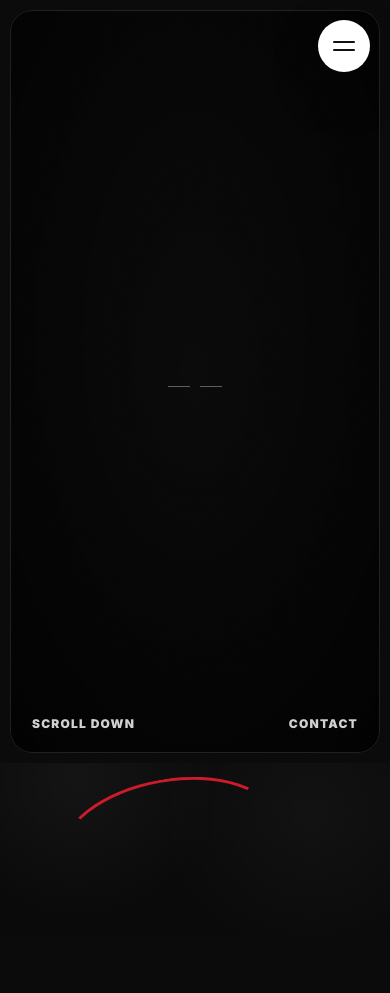
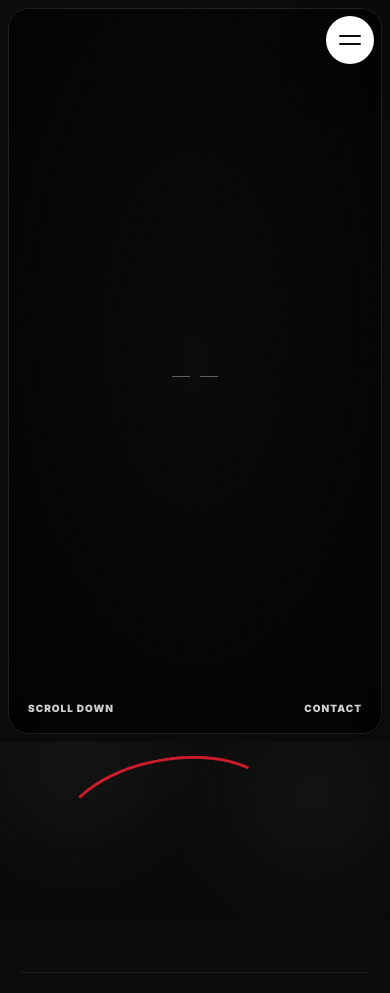
Before and after one commit to SurajShet17/DJ_ELEVEN, a Flask app: template templates/index.html in a window 390 px wide. Shown: the top 993 px of the page. Run offline with Flask 3, Linux system fonts and the light colour scheme; the template is opened without the code that fills it, so the values that code supplies are empty.

Commit message:
Updated version 2.0

```diff
--- a/static/app.js
+++ b/static/app.js
@@ -12,6 +12,7 @@ function openMenu(){
   menuOverlay?.setAttribute("aria-hidden", "false");
   menuBtn?.setAttribute("aria-expanded", "true");
 
+  document.body.classList.add("menu-open");
   document.body.style.overflow = "hidden";
 
   const firstItem = menuOverlay?.querySelector(".menu-item");
@@ -23,6 +24,7 @@ function closeMenu(){
   menuOverlay?.setAttribute("aria-hidden", "true");
   menuBtn?.setAttribute("aria-expanded", "false");
 
+  document.body.classList.remove("menu-open");
   document.body.style.overflow = "";
 
   if (lastFocusedEl && typeof lastFocusedEl.focus === "function") {
--- a/static/styles.css
+++ b/static/styles.css
@@ -1335,3 +1335,187 @@ button:focus-visible{
     animation: none !important;
   }
 }
+
+/* =========================
+   Mobile top + hamburger menu fix
+   Paste this at the VERY BOTTOM of styles.css
+========================= */
+
+@media (max-width: 900px){
+
+  body.menu-open{
+    overflow: hidden;
+  }
+
+  /* Top fixed elements */
+  .site-brand{
+    top: 24px;
+    left: 18px;
+    max-width: calc(100vw - 96px);
+    font-size: 12px;
+    line-height: 1;
+    letter-spacing: 1.2px;
+    z-index: 70;
+  }
+
+  .quick-book{
+    display: none;
+  }
+
+  .menu-btn{
+    top: 16px;
+    right: 16px;
+    width: 50px;
+    height: 50px;
+    z-index: 95;
+  }
+
+  /* Hero mobile correction */
+  .hero{
+    margin: 8px;
+    height: 86svh;
+    min-height: 520px;
+    border-radius: 20px;
+  }
+
+  .hero-content{
+    padding: 22px;
+    align-items: center;
+  }
+
+  .hero-title{
+    font-size: clamp(46px, 18vw, 82px);
+    line-height: .88;
+    letter-spacing: 1px;
+    max-width: 100%;
+    overflow-wrap: break-word;
+  }
+
+  .hero-subtitle{
+    margin-top: 14px;
+    font-size: 10px;
+    line-height: 1.5;
+    letter-spacing: 1px;
+    padding: 0 10px;
+  }
+
+  .hero-subtitle::before,
+  .hero-subtitle::after{
+    width: 18px;
+  }
+
+  .hero-bottom{
+    left: 20px;
+    right: 20px;
+    bottom: 20px;
+  }
+
+  .hero-link{
+    font-size: 10px;
+    letter-spacing: 1px;
+  }
+
+  /* Fullscreen menu mobile correction */
+  .menu-overlay{
+    z-index: 110;
+  }
+
+  .menu-stage{
+    min-height: 100svh;
+    height: 100svh;
+    display: flex;
+    align-items: stretch;
+    justify-content: center;
+    padding: 84px 20px 70px;
+    overflow-y: auto;
+    overflow-x: hidden;
+    -webkit-overflow-scrolling: touch;
+  }
+
+  .menu-left{
+    display: none !important;
+  }
+
+  .menu-right{
+    width: 100%;
+    min-height: auto;
+    justify-content: flex-start;
+    align-items: flex-start;
+    gap: 12px;
+    padding-top: 6px;
+    padding-bottom: 26px;
+  }
+
+  .menu-item{
+    width: 100%;
+    font-size: clamp(34px, 11vw, 54px);
+    line-height: .94;
+    letter-spacing: .5px;
+    white-space: normal;
+    word-break: normal;
+  }
+
+  .menu-close-btn{
+    top: 16px;
+    right: 16px;
+    width: 50px;
+    height: 50px;
+    z-index: 130;
+  }
+
+  .menu-credit{
+    position: fixed;
+    left: 20px;
+    right: 20px;
+    bottom: 18px;
+    font-size: 10px;
+    letter-spacing: 1px;
+    text-align: left;
+    z-index: 125;
+    pointer-events: none;
+  }
+}
+
+@media (max-width: 420px){
+
+  .hero{
+    min-height: 500px;
+  }
+
+  .hero-title{
+    font-size: clamp(42px, 17vw, 68px);
+  }
+
+  .menu-stage{
+    padding: 78px 18px 64px;
+  }
+
+  .menu-right{
+    gap: 10px;
+  }
+
+  .menu-item{
+    font-size: clamp(30px, 10.4vw, 46px);
+    line-height: .95;
+  }
+
+  .menu-close-btn,
+  .menu-btn{
+    width: 48px;
+    height: 48px;
+  }
+}
+
+/* Better height handling for Instagram in-app browser */
+@supports (height: 100dvh){
+  @media (max-width: 900px){
+    .hero{
+      height: 86dvh;
+    }
+
+    .menu-stage{
+      height: 100dvh;
+      min-height: 100dvh;
+    }
+  }
+}
```
